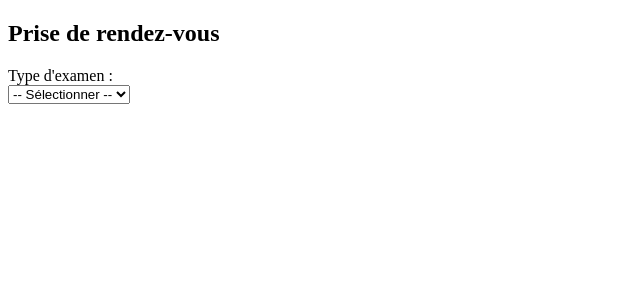
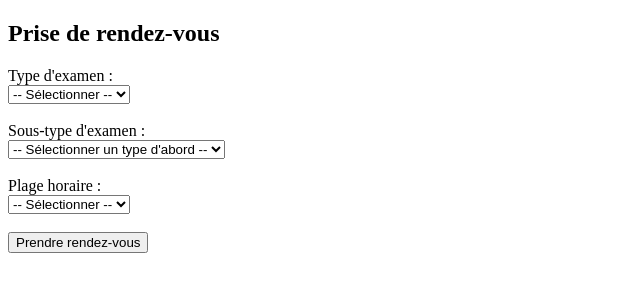
Before and after one commit to willliam007/rdv-imagerie-medicale, a PHP site: page /prise-rdv.php in a window 1280 px wide. Shown: the top 300 px of the page, without its empty margins (0-640 px from the left). Run offline with PHP 8.4, Linux system fonts and the light colour scheme; the visitor is signed in with stand-in values (Sample User, id 1); data that the repository does not hold is empty.

Commit message:
Ajout de la selection des examens et prise de rdv

```diff
--- a/public/index.php
+++ b/public/index.php
@@ -43,7 +43,7 @@
         </section>
     </main>
     <footer>
-        &copy; 2024 Imagerie Médicale. Tous droits réservés.
+        &copy; 2024 Imagerie Médicale. Tous droits réservés a @william.
     </footer>
     <script src="assets/script.js"></script>
 </body>
--- a/public/prise-rdv.php
+++ b/public/prise-rdv.php
@@ -18,12 +18,16 @@ $patient_id = $stmt->fetchColumn();
 // Récupérer les examens
 $examens = $pdo->query("SELECT * FROM examens")->fetchAll(PDO::FETCH_ASSOC);
 
+// Récupérer les plages horaires disponibles (exemple simple)
+$plages = $pdo->query("SELECT * FROM plages_horaires WHERE quota_restant > 0")->fetchAll(PDO::FETCH_ASSOC);
+
+
 // Si formulaire soumis
 $errors = [];
 $success = false;
 if ($_SERVER['REQUEST_METHOD'] === 'POST') {
-    $sous_type_id = $_POST['sous_type_id'];
-    $plage_id = $_POST['plage_id'];
+    $sous_type_id = $_POST['sous_type_id'] ?? null;
+    $plage_id = $_POST['plage_id'] ?? null;
 
     if ($sous_type_id && $plage_id && $patient_id) {
         $stmt = $pdo->prepare("INSERT INTO rendezvous (patient_id, sous_type_id, plage_id) VALUES (?, ?, ?)");
@@ -37,18 +41,20 @@ if ($_SERVER['REQUEST_METHOD'] === 'POST') {
     }
 }
 ?>
-
 <!DOCTYPE html>
 <html lang="fr">
 <head>
     <meta charset="UTF-8">
     <title>Prise de rendez-vous</title>
     <script>
-        async function chargerSousTypes() {
-            const examenId = document.getElementById('examen_id').value;
-            const response = await fetch('get-sous-types.php?examen_id=' + examenId);
-            const data = await response.json();
+    document.addEventListener("DOMContentLoaded", function() {
+        document.getElementById('examen_id').addEventListener('change', function() {
+            const examenId = this.value;
             const sousTypeSelect = document.getElementById('sous_type_id');
+            sousTypeSelect.innerHTML = '<option value="">Chargement...</option>';
+            fetch('./get-sous-types.php?examen_id=' + examenId)
+                .then(response => response.json())
+                .then(data => {
                     sousTypeSelect.innerHTML = '<option value="">-- Sélectionner --</option>';
                     data.forEach(item => {
                         const option = document.createElement('option');
@@ -56,16 +62,21 @@ if ($_SERVER['REQUEST_METHOD'] === 'POST') {
                         option.textContent = item.nom;
                         sousTypeSelect.appendChild(option);
                     });
-        }
+                })
+                .catch(error => {
+                    sousTypeSelect.innerHTML = '<option value="">Erreur lors du chargement</option>';
+                    console.error('Erreur AJAX :', error);
+                });
+        });
+    });
     </script>
 </head>
 <body>
+    <div class="form-container">
         <h2>Prise de rendez-vous</h2>
-
         <?php if ($success): ?>
             <p style="color: green;">Rendez-vous enregistré avec succès.</p>
         <?php endif; ?>
-
         <?php foreach ($errors as $error): ?>
             <p style="color: red;"><?= htmlspecialchars($error) ?></p>
     <?php endforeach; ?>
@@ -73,4 +84,30 @@ if ($_SERVER['REQUEST_METHOD'] === 'POST') {
     <form method="POST">
         <label>Type d'examen :</label><br>
         <select name="examen_id" id="examen_id" onchange="chargerSousTypes()" required>
-            <option value="">-- Sélectionner --</
+            <option value="">-- Sélectionner --</option>
+            <?php foreach ($examens as $examen): ?>
+                <option value="<?= $examen['id'] ?>"><?= htmlspecialchars($examen['nom']) ?></option>
+            <?php endforeach; ?>
+        </select><br><br>
+
+        <label>Sous-type d'examen :</label><br>
+        <select name="sous_type_id" id="sous_type_id" required>
+            <option value="">-- Sélectionner un type d'abord --</option>
+        </select><br><br>
+
+        <label>Plage horaire :</label><br>
+        <select name="plage_id" required>
+            <option value="">-- Sélectionner --</option>
+            <?php
+            $plages = $pdo->query("SELECT * FROM plages_horaires WHERE quota_restant > 0 ORDER BY date, heure_debut")->fetchAll(PDO::FETCH_ASSOC);
+            foreach ($plages as $plage):
+                $label = $plage['date'] . ' | ' . $plage['heure_debut'] . ' - ' . $plage['heure_fin'];
+            ?>
+                <option value="<?= $plage['id'] ?>"><?= $label ?></option>
+            <?php endforeach; ?>
+        </select><br><br>
+
+        <button type="submit">Prendre rendez-vous</button>
+    </form>
+</body>
+</html>
```
Also changed, not shown: public/get-sous-types.php (added, +14 -0 lines), public/login.php (+4 -6 lines), public/register.php (+4 -11 lines), public/assets/script.js, public/assets/style.css. Lines whose indentation alone changed are shown as unchanged.
